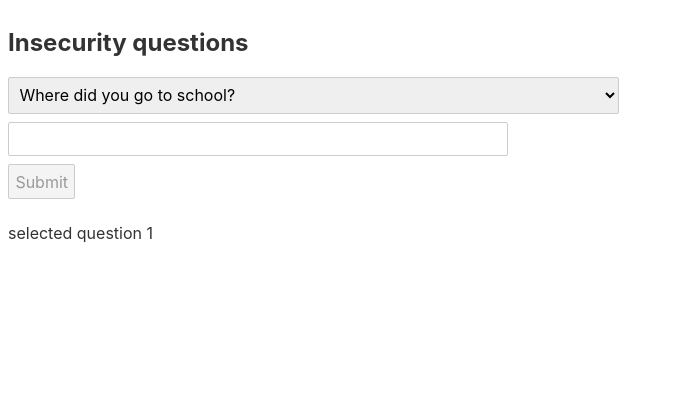
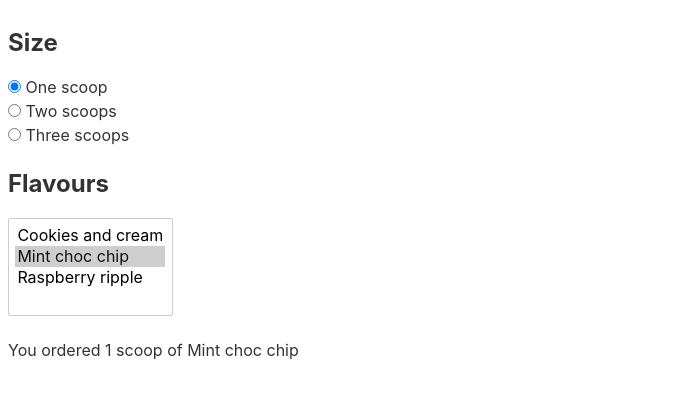
Before and after one commit to kkata/svelte-tutorial, a Svelte app: page / in a window 1280 px wide. Shown: the top 398 px of the page, without its empty margins (0-674 px from the left). Built offline with nearby package versions, Linux system fonts and the light colour scheme.

Commit message:
Bindings Select multiple

```diff
--- a/src/App.svelte
+++ b/src/App.svelte
@@ -1,42 +1,52 @@
 <script>
-let questions = [
-  { id: 1, text: `Where did you go to school?` },
-  { id: 2, text: `What is your mother's name?` },
-  {
-    id: 3,
-    text: `What is another personal fact that an attacker could easily find with Google?`,
-  },
-];
+let scoops = 1;
+let flavours = ["Mint choc chip"];
 
-let selected;
+let menu = ["Cookies and cream", "Mint choc chip", "Raspberry ripple"];
 
-let answer = "";
-
-function handleSubmit() {
-  alert(`answered question ${selected.id} (${selected.text}) with "${answer}"`);
+function join(flavours) {
+  if (flavours.length === 1) return flavours[0];
+  return `${flavours.slice(0, -1).join(", ")} and ${
+    flavours[flavours.length - 1]
+  }`;
 }
 </script>
 
-<style>
-input {
-  display: block;
-  width: 500px;
-  max-width: 100%;
-}
-</style>
+<h2>Size</h2>
 
-<h2>Insecurity questions</h2>
+<label>
+  <input type="radio" bind:group="{scoops}" value="{1}" />
+  One scoop
+</label>
 
-<form on:submit|preventDefault="{handleSubmit}">
-  <select bind:value="{selected}" on:change="{() => (answer = '')}">
-    {#each questions as question}
-      <option value="{question}">{question.text}</option>
-    {/each}
-  </select>
+<label>
+  <input type="radio" bind:group="{scoops}" value="{2}" />
+  Two scoops
+</label>
 
-  <input bind:value="{answer}" />
+<label>
+  <input type="radio" bind:group="{scoops}" value="{3}" />
+  Three scoops
+</label>
 
-  <button disabled="{!answer}" type="submit"> Submit </button>
-</form>
+<h2>Flavours</h2>
 
-<p>selected question {selected ? selected.id : '[waiting...]'}</p>
+<select multiple bind:value="{flavours}">
+  {#each menu as flavour}
+    <option value="{flavour}">{flavour}</option>
+  {/each}
+</select>
+
+{#if flavours.length === 0}
+  <p>Please select at least one flavour</p>
+{:else if flavours.length > scoops}
+  <p>Can't order more flavours than scoops!</p>
+{:else}
+  <p>
+    You ordered
+    {scoops}
+    {scoops === 1 ? 'scoop' : 'scoops'}
+    of
+    {join(flavours)}
+  </p>
+{/if}
```
